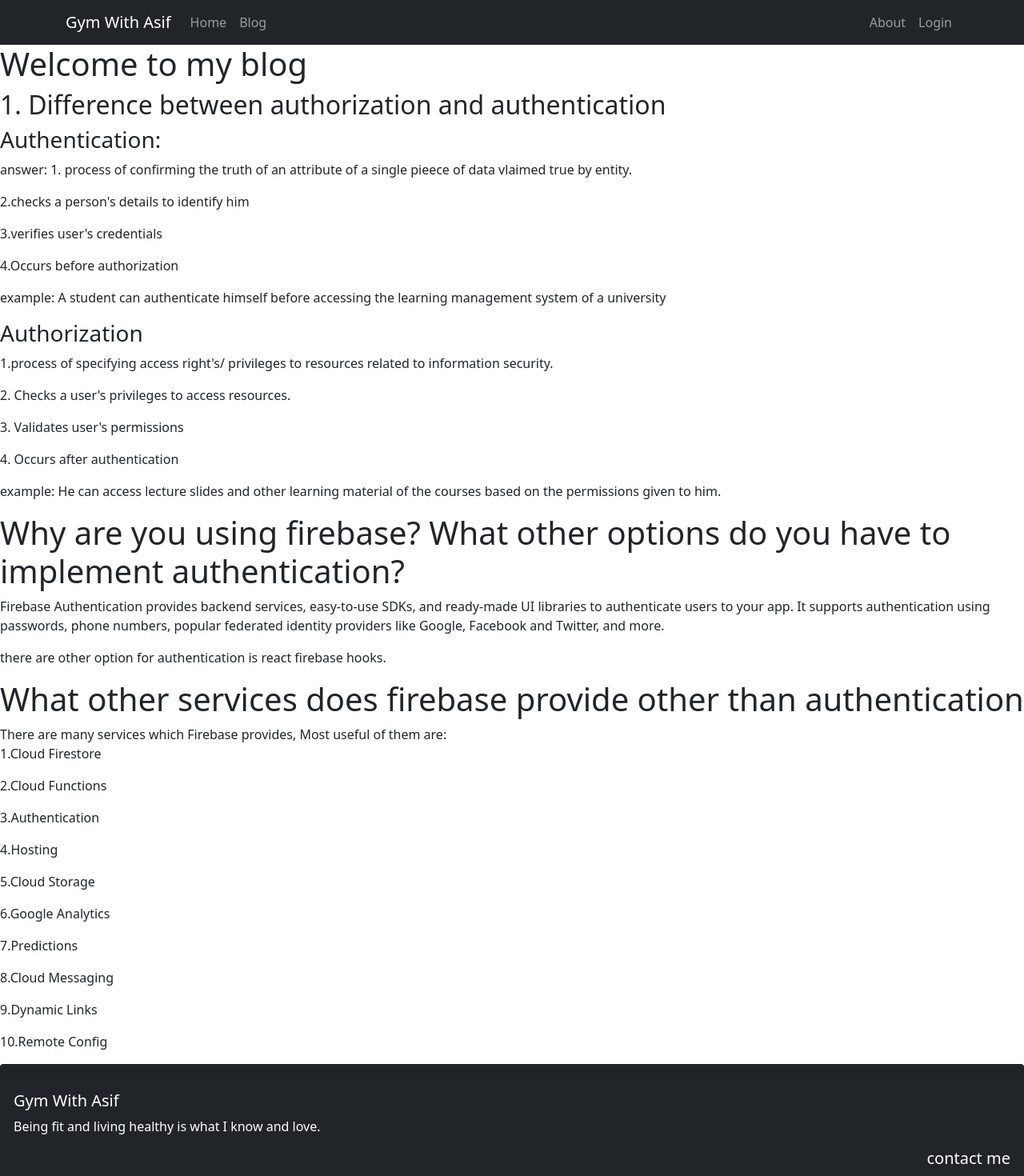
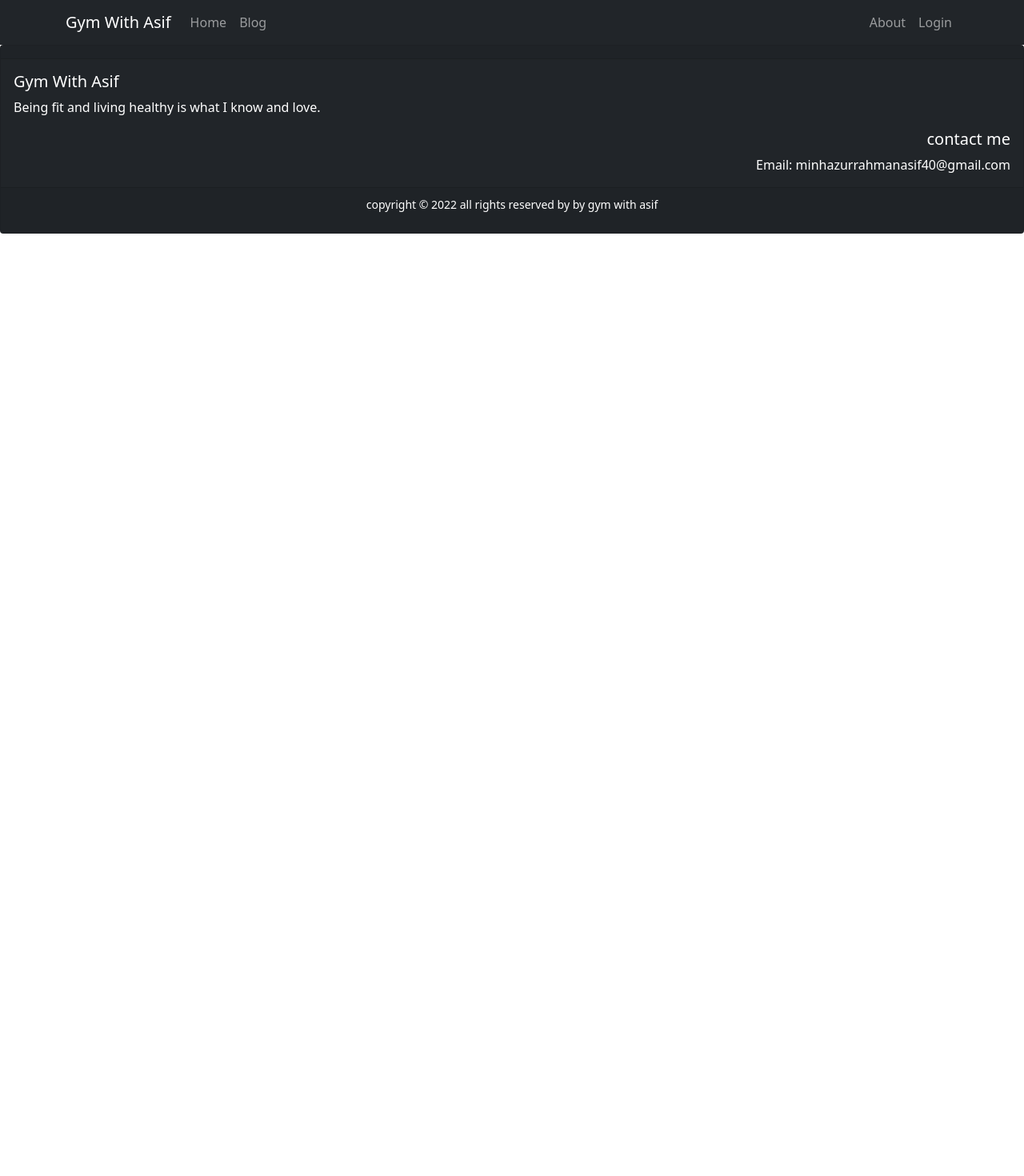
Before and after one commit to asifminhaz/gym-with-asif, a React (Create React App) app: page /blog in a window 1280 px wide. Shown: the top 1470 px of the page at 80% size. After the commit the page ends 800 px from the top, so only its background shows below. Built offline with nearby package versions, Linux system fonts and the light colour scheme; no server answers.

Commit message:
delete blog

```diff
--- a/src/Components/Blog/Blog.js
+++ b/src/Components/Blog/Blog.js
@@ -3,7 +3,7 @@
 const Blog = () => {
           return (
                     <div>
-                             <h1>Welcome to my blog</h1>
+                             {/* <h1>Welcome to my blog</h1>
                              <h2>1. Difference between authorization and authentication</h2>
                              <h3> Authentication:</h3>
                              <p>answer: 1. process of confirming the truth of an attribute of a single pieece of data vlaimed true by entity. </p>
@@ -31,9 +31,9 @@
                                        <p>7.Predictions</p>
                                        <p>8.Cloud Messaging</p>
                                        <p>9.Dynamic Links</p>
-                                       <p>10.Remote Config</p>
+                                       <p>10.Remote Config</p> */}
 
-</p>
+{/* </p> */}
                     </div>
           );
 };
```
